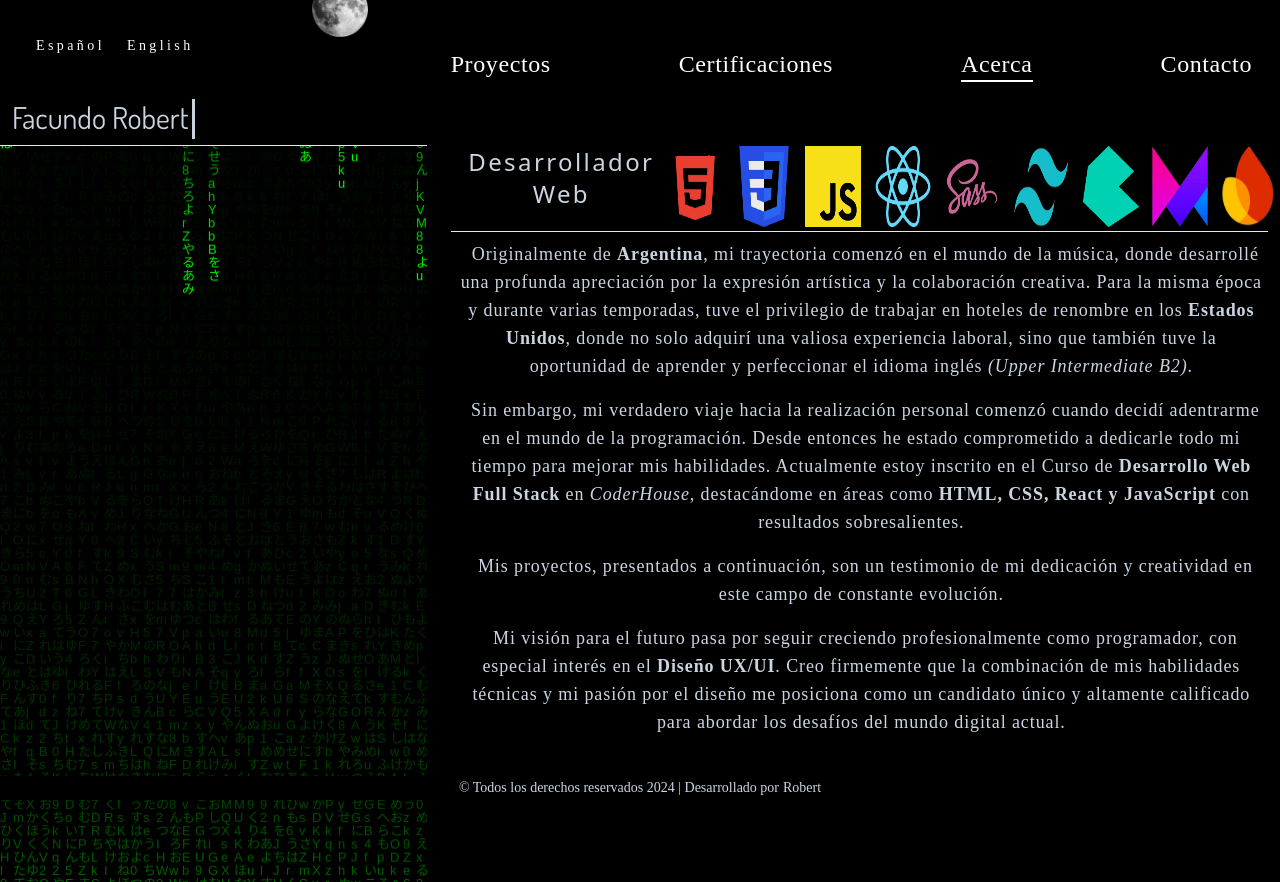
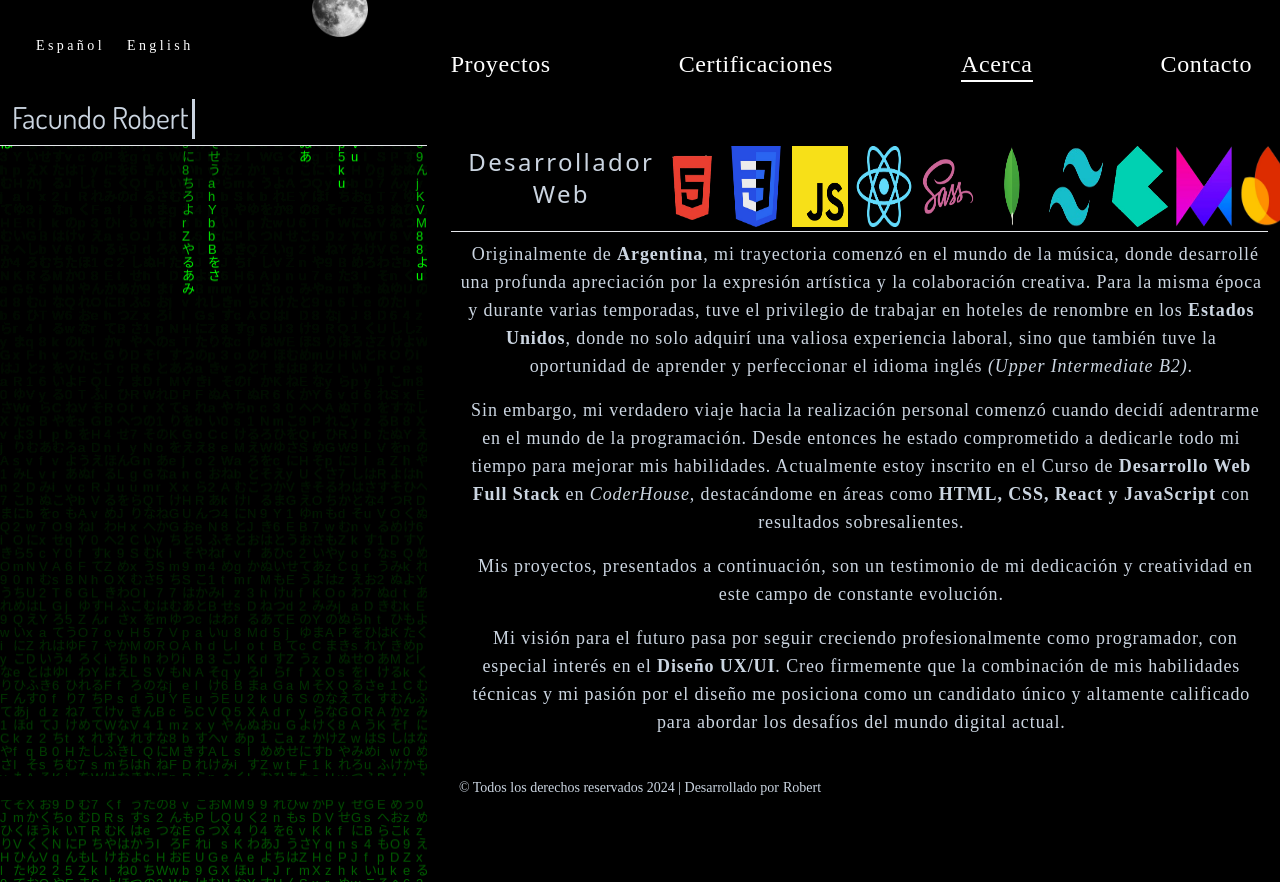
Before and after one commit to RobertFacundo/ReactRF, a React (Vite) app: page / in a window 1280 px wide. Built offline with nearby package versions, Linux system fonts and the light colour scheme; a web font is replaced by a local one.

Commit message:
logo de mongo database

```diff
--- a/src/About.jsx
+++ b/src/About.jsx
@@ -17,6 +17,7 @@ const About = () => {
         { src: "/logos/js.png", tooltip: "JavaScript" },
         { src: "/logos/react.png", tooltip: "React" },
         { src: "/logos/sass.png", tooltip: "Sass" },
+        { src: "/logos/MongoDB.png", tooltip: "Mongo DB" },
         { src: "/logos/tailwind.png", tooltip: "Tailwind CSS" },
         { src: "/logos/bulma.png", tooltip: "Bulma" },
         { src: "/logos/framer.png", tooltip: "Framer Motion" },
```
Also changed, not shown: public/logos/MongoDB.png (added).
